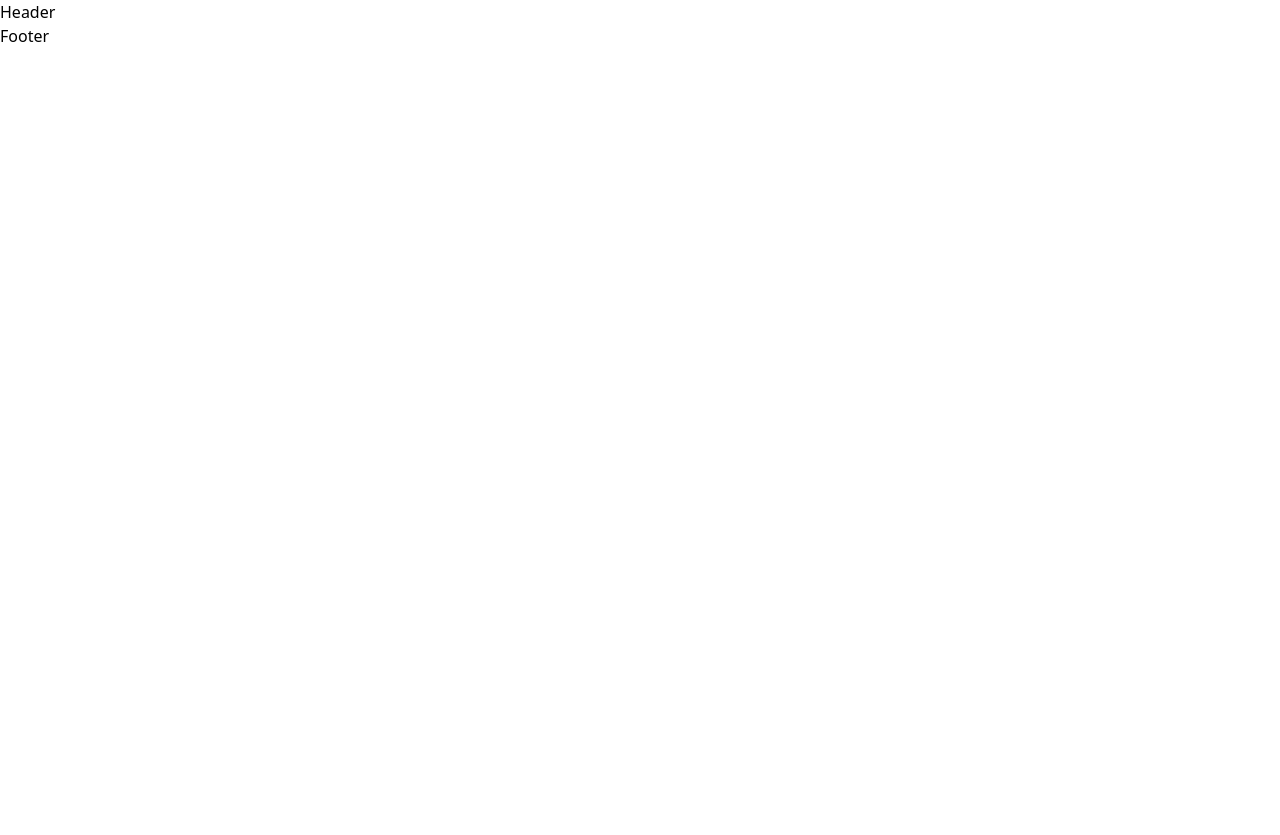
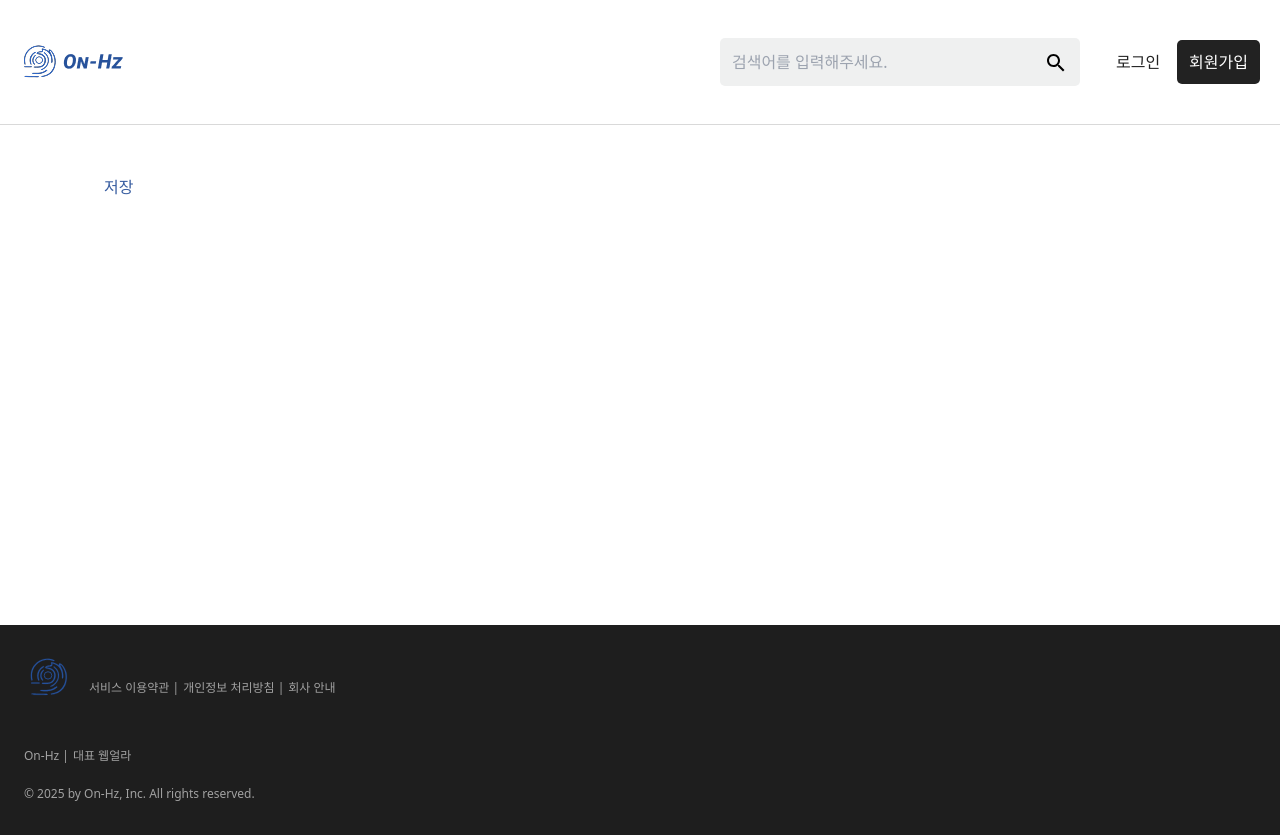
Before and after one commit to On-Hz/client, a React (Vite) app: page /album in a window 1280 px wide. Before the commit this address had no page. Before the commit the page ends 800 px from the top, so only its background shows below. Built offline with nearby package versions, Linux system fonts and the light colour scheme.

Commit message:
react-icons 아이콘 적용, reset css 추가, header, footer UI

```diff
--- a/package.json
+++ b/package.json
@@ -20,8 +20,9 @@
     "react": "^18.3.1",
     "react-dom": "^18.3.1",
     "react-error-boundary": "3.1.4",
+    "react-icons": "^5.4.0",
     "react-router-dom": "6.29.0",
-    "react-toastify": "9.1.3",
+    "react-toastify": "^9.1.3",
     "zod": "^3.24.1",
     "zustand": "4.5.5"
   },
--- a/src/main.css
+++ b/src/main.css
@@ -1,3 +1,15 @@
 @tailwind base;
 @tailwind components;
 @tailwind utilities;
+
+/* reset css */
+@layer base {
+    * { @apply m-0 p-0 box-border}
+    body { @apply min-w-[1080px] }
+    ul li, ol li { @apply list-none m-0 p-0 }
+    button, input, textarea,
+    button:focus,input:focus,select:focus,input:active,textarea { @apply outline-none outline-0 outline-offset-0 border-none}
+    a, a:hover { @apply no-underline text-black}
+    img{ @apply max-w-[100%]}
+    main { @apply py-[40px] px-[80px] min-h-[500px]}
+  }
--- a/src/pages/album/index.ts
+++ b/src/pages/album/index.ts
@@ -1 +1 @@
-export { Album } from './ui';
+export { AlbumPage } from './ui/AlbumPage';
--- a/src/pages/album/ui.tsx
+++ /dev/null
@@ -1,7 +0,0 @@
-import { FunctionComponent } from 'react';
-
-export const Album: FunctionComponent = () => {
-    return (
-        <div></div>
-    )
-};
--- /dev/null
+++ b/src/pages/album/ui/AlbumPage.tsx
@@ -0,0 +1,10 @@
+import React from 'react';
+import { Button } from '@/shared/ui/roundButton/Button';
+
+export const AlbumPage: React.FC = () => {
+    return (
+        <div>
+            <Button text={'저장'}/>
+        </div>
+    )
+};
--- a/src/shared/routing/routing.tsx
+++ b/src/shared/routing/routing.tsx
@@ -1,3 +1,4 @@
+import { AlbumPage } from "@/pages/album";
 import { MainPage } from "@/pages/main";
 import { SearchPage } from "@/pages/search";
 import React from "react";
@@ -8,6 +9,7 @@ export const Routing: React.FC = () => {
     <Routes>
       <Route path="/" element={<MainPage />} />
       <Route path="/search" element={<SearchPage />} />
+      <Route path="/album" element={<AlbumPage />} />
     </Routes>
   );
 };
--- a/src/shared/ui/footer/Footer.tsx
+++ b/src/shared/ui/footer/Footer.tsx
@@ -1,7 +1,21 @@
+import logo from "public/logo_tmp.svg";
+
 export const Footer = () => {
   return (
-    <footer>
-      <h1>Footer</h1>
+    <footer className="bg-[#1E1E1E]">
+      <div className="px-[24px] py-[32px]">
+        <div className="flex items-end">
+          <img src={logo} alt="On-Hz" width="50px" className="mr-[15px]"/>
+          <a href="" className="text-gray5 text-[12px] mr-[4px] transform hover:text-gray2 transition-colors">서비스 이용약관 | </a>
+          <a href="" className="text-gray5 text-[12px] mr-[4px] transform hover:text-gray2 transition-colors" > 개인정보 처리방침 | </a>
+          <a href="" className="text-gray5 text-[12px] mr-[4px] transform hover:text-gray2 transition-colors"> 회사 안내</a>
+        </div>
+        <address className="not-italic pt-[50px] flex items-center">
+            <p className="text-gray5 text-[12px] mr-[4px]">On-Hz |</p>
+            <p className="text-gray5 text-[12px] mr-[4px]">대표 웹얼라 </p>
+        </address>
+        <p className="pt-[20px] text-gray5 text-[12px]">© 2025 by On-Hz, Inc. All rights reserved.</p>
+      </div>
     </footer>
   );
 };
--- a/src/shared/ui/header/Header.tsx
+++ b/src/shared/ui/header/Header.tsx
@@ -1,7 +1,23 @@
-export const Header = () => {
+import { Link } from "react-router-dom";
+import logo from "public/logo.png";
+import SearchIcon from '@mui/icons-material/Search';
+
+export const Header: React.FC = () => {
   return (
-    <header>
-      <h1>Header</h1>
+    <header className="border-b border-gray3">
+      <div className="flex items-center justify-between px-[20px] py-[38px]">
+        <Link to="/">
+          <img src={logo} alt="On-Hz"/>
+        </Link>
+        <nav className="flex items-center">
+          <div className="mr-[24px] px-[12px] bg-gray2 rounded-[5px] w-[360px] h-[48px] flex items-center">
+            <input className="w-full h-full bg-transparent" type="text" placeholder="검색어를 입력해주세요."/>
+            <button><SearchIcon /></button>
+            </div>
+          <button className="text-black py-[10px] px-[12px] mr-[5px] transform hover:text-point transition-colors">로그인</button>
+          <button className="bg-black text-white border rounded-[5px] py-[10px] px-[12px] transform hover:bg-point transition-colors">회원가입</button>
+        </nav>
+      </div>
     </header>
   );
 };
--- /dev/null
+++ b/src/shared/ui/roundButton/Button.tsx
@@ -0,0 +1,9 @@
+import React from "react";
+
+interface ButtonProps {
+    text: string;
+  }
+
+export const Button = ({text}: ButtonProps) => {
+    return <button className="border border-point rounded-[100px] bg-white text-point px-[24px] py-[10px]">{text}</button>
+};
--- a/tailwind.config.js
+++ b/tailwind.config.js
@@ -11,6 +11,9 @@ export default {
         point: '#395EA1',
         black: '#222',
         gray: '#5E5B65',
+        gray2: '#EFF0F0',
+        gray3: '#D9D9D9',
+        gray5: '#a1a1a1',
       },
     },
   },
```
Also changed, not shown: public/logo.png (added), 1 other file (tests, documents, lock files or other folders).
